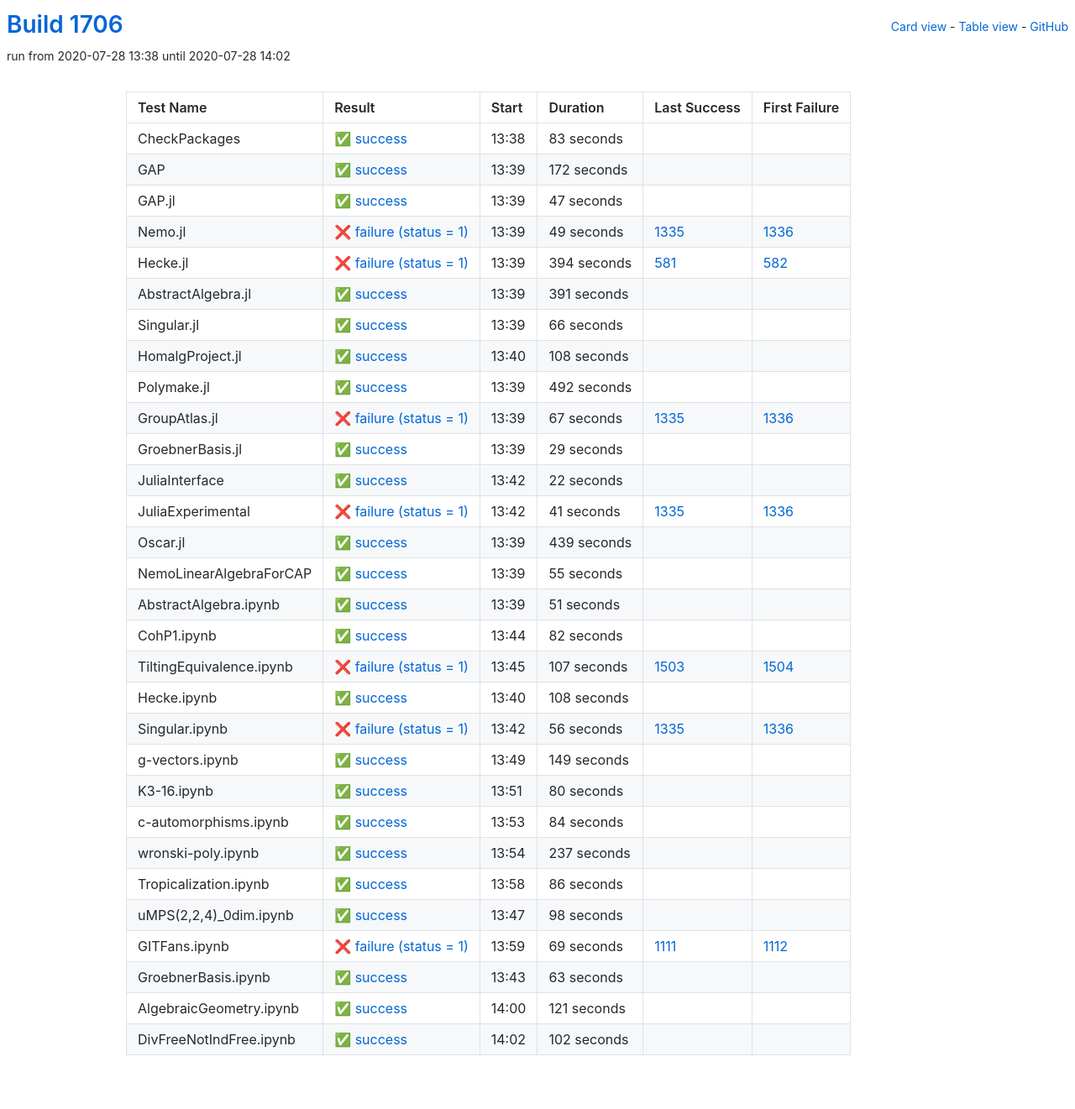
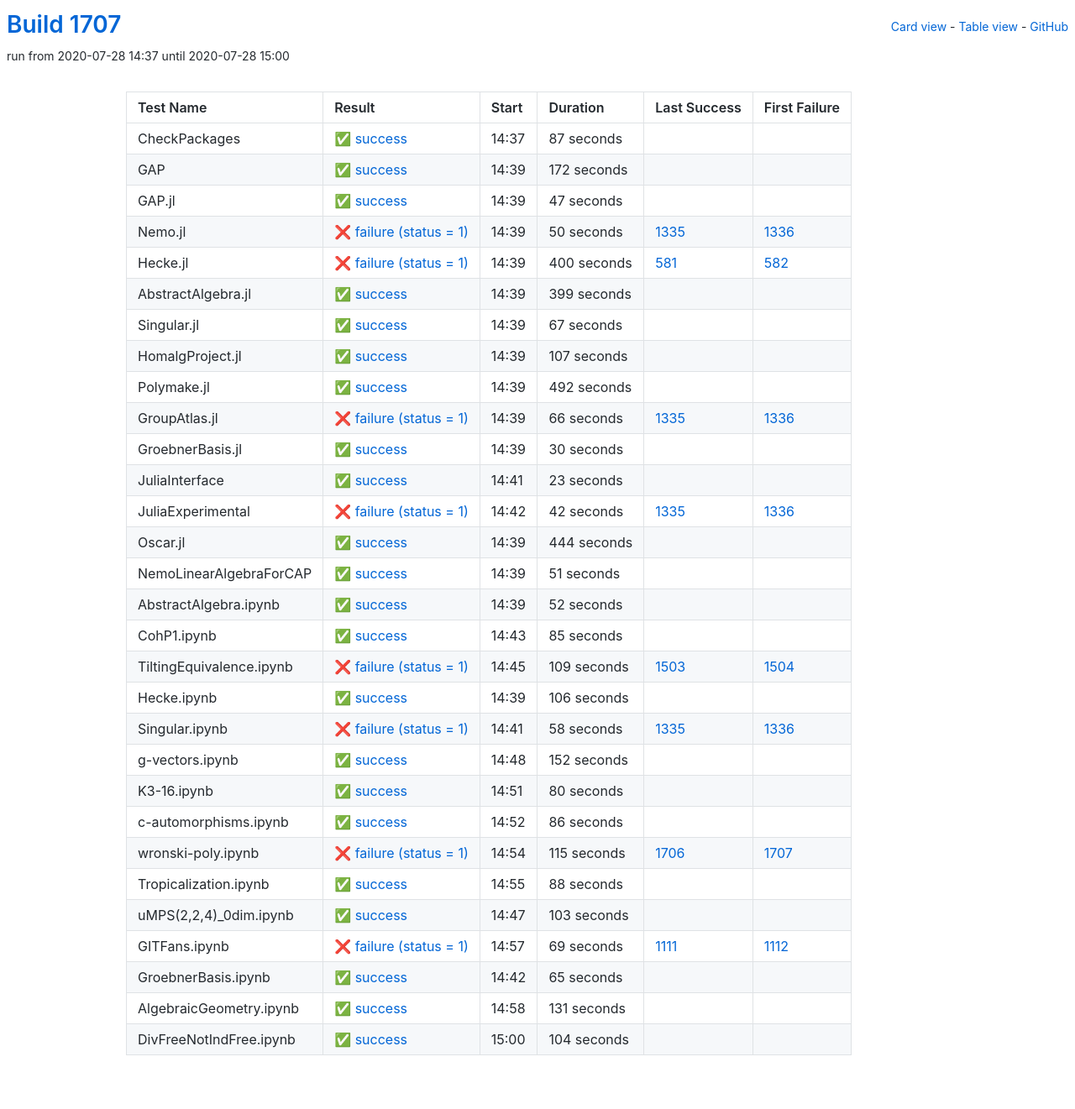
Before and after one commit to oscar-system/oscar-ci-status-1.4, a Jekyll site: the page built from table.html, in a window 1280 px wide. Shown: the whole page at 84% size. Built offline with Jekyll 4.4.1, drawn with Linux system fonts in a browser that asks for light colours.

Commit message:
Build #1707

```diff
--- a/_data/ci.yml
+++ b/_data/ci.yml
@@ -1,6 +1,6 @@
 ---
-build: 1706
-build_url: https://oscarci.mathematik.uni-kl.de/job/oscar-julia-1.4/1706/
+build: 1707
+build_url: https://oscarci.mathematik.uni-kl.de/job/oscar-julia-1.4/1707/
 job: oscar-julia-1.4
 organization: oscar-system
 repo: oscar-ci-status-1.4
@@ -8,20 +8,20 @@ repourl: https://github.com/oscar-system/oscar-ci-status-1.4
 tests:
 - name: CheckPackages
   id: checkpackages
-  log: https://oscarci.mathematik.uni-kl.de/job/oscar-julia-1.4/1706/artifact/logs/build-1706/CheckPackages.log
-  start: 2020-07-28 13:38
+  log: https://oscarci.mathematik.uni-kl.de/job/oscar-julia-1.4/1707/artifact/logs/build-1707/CheckPackages.log
+  start: 2020-07-28 14:37
   success: true
   exitcode: 0
   status: success
-  duration: 83
+  duration: 87
   last_success: false
   last_success_url:
   first_failure: false
   first_failure_url:
 - name: GAP
   id: gap
-  log: https://oscarci.mathematik.uni-kl.de/job/oscar-julia-1.4/1706/artifact/logs/build-1706/GAP.log
-  start: 2020-07-28 13:39
+  log: https://oscarci.mathematik.uni-kl.de/job/oscar-julia-1.4/1707/artifact/logs/build-1707/GAP.log
+  start: 2020-07-28 14:39
   success: true
   exitcode: 0
   status: success
@@ -32,8 +32,8 @@ tests:
   first_failure_url:
 - name: GAP.jl
   id: gap-jl
-  log: https://oscarci.mathematik.uni-kl.de/job/oscar-julia-1.4/1706/artifact/logs/build-1706/GAP.jl.log
-  start: 2020-07-28 13:39
+  log: https://oscarci.mathematik.uni-kl.de/job/oscar-julia-1.4/1707/artifact/logs/build-1707/GAP.jl.log
+  start: 2020-07-28 14:39
   success: true
   exitcode: 0
   status: success
@@ -44,68 +44,68 @@ tests:
   first_failure_url:
 - name: Nemo.jl
   id: nemo-jl
-  log: https://oscarci.mathematik.uni-kl.de/job/oscar-julia-1.4/1706/artifact/logs/build-1706/Nemo.jl.log
-  start: 2020-07-28 13:39
+  log: https://oscarci.mathematik.uni-kl.de/job/oscar-julia-1.4/1707/artifact/logs/build-1707/Nemo.jl.log
+  start: 2020-07-28 14:39
   success: false
   exitcode: 1
   status: failure
-  duration: 49
+  duration: 50
   last_success: 1335
   last_success_url: https://oscarci.mathematik.uni-kl.de/job/oscar-julia-1.4/1335/
   first_failure: 1336
   first_failure_url: https://oscarci.mathematik.uni-kl.de/job/oscar-julia-1.4/1336/
 - name: Hecke.jl
   id: hecke-jl
-  log: https://oscarci.mathematik.uni-kl.de/job/oscar-julia-1.4/1706/artifact/logs/build-1706/Hecke.jl.log
-  start: 2020-07-28 13:39
+  log: https://oscarci.mathematik.uni-kl.de/job/oscar-julia-1.4/1707/artifact/logs/build-1707/Hecke.jl.log
+  start: 2020-07-28 14:39
   success: false
   exitcode: 1
   status: failure
-  duration: 394
+  duration: 400
   last_success: 581
   last_success_url: https://oscarci.mathematik.uni-kl.de/job/oscar-julia-1.4/581/
   first_failure: 582
   first_failure_url: https://oscarci.mathematik.uni-kl.de/job/oscar-julia-1.4/582/
 - name: AbstractAlgebra.jl
   id: abstractalgebra-jl
-  log: https://oscarci.mathematik.uni-kl.de/job/oscar-julia-1.4/1706/artifact/logs/build-1706/AbstractAlgebra.jl.log
-  start: 2020-07-28 13:39
+  log: https://oscarci.mathematik.uni-kl.de/job/oscar-julia-1.4/1707/artifact/logs/build-1707/AbstractAlgebra.jl.log
+  start: 2020-07-28 14:39
   success: true
   exitcode: 0
   status: success
-  duration: 391
+  duration: 399
   last_success: false
   last_success_url:
   first_failure: false
   first_failure_url:
 - name: Singular.jl
   id: singular-jl
-  log: https://oscarci.mathematik.uni-kl.de/job/oscar-julia-1.4/1706/artifact/logs/build-1706/Singular.jl.log
-  start: 2020-07-28 13:39
+  log: https://oscarci.mathematik.uni-kl.de/job/oscar-julia-1.4/1707/artifact/logs/build-1707/Singular.jl.log
+  start: 2020-07-28 14:39
   success: true
   exitcode: 0
   status: success
-  duration: 66
+  duration: 67
   last_success: false
   last_success_url:
   first_failure: false
   first_failure_url:
 - name: HomalgProject.jl
   id: homalgproject-jl
-  log: https://oscarci.mathematik.uni-kl.de/job/oscar-julia-1.4/1706/artifact/logs/build-1706/HomalgProject.jl.log
-  start: 2020-07-28 13:40
+  log: https://oscarci.mathematik.uni-kl.de/job/oscar-julia-1.4/1707/artifact/logs/build-1707/HomalgProject.jl.log
+  start: 2020-07-28 14:39
   success: true
   exitcode: 0
   status: success
-  duration: 108
+  duration: 107
   last_success: false
   last_success_url:
   first_failure: false
   first_failure_url:
 - name: Polymake.jl
   id: polymake-jl
-  log: https://oscarci.mathematik.uni-kl.de/job/oscar-julia-1.4/1706/artifact/logs/build-1706/Polymake.jl.log
-  start: 2020-07-28 13:39
+  log: https://oscarci.mathematik.uni-kl.de/job/oscar-julia-1.4/1707/artifact/logs/build-1707/Polymake.jl.log
+  start: 2020-07-28 14:39
   success: true
   exitcode: 0
   status: success
@@ -116,80 +116,68 @@ tests:
   first_failure_url:
 - name: GroupAtlas.jl
   id: groupatlas-jl
-  log: https://oscarci.mathematik.uni-kl.de/job/oscar-julia-1.4/1706/artifact/logs/build-1706/GroupAtlas.jl.log
-  start: 2020-07-28 13:39
+  log: https://oscarci.mathematik.uni-kl.de/job/oscar-julia-1.4/1707/artifact/logs/build-1707/GroupAtlas.jl.log
+  start: 2020-07-28 14:39
   success: false
   exitcode: 1
   status: failure
-  duration: 67
+  duration: 66
   last_success: 1335
   last_success_url: https://oscarci.mathematik.uni-kl.de/job/oscar-julia-1.4/1335/
   first_failure: 1336
   first_failure_url: https://oscarci.mathematik.uni-kl.de/job/oscar-julia-1.4/1336/
 - name: GroebnerBasis.jl
   id: groebnerbasis-jl
-  log: https://oscarci.mathematik.uni-kl.de/job/oscar-julia-1.4/1706/artifact/logs/build-1706/GroebnerBasis.jl.log
-  start: 2020-07-28 13:39
+  log: https://oscarci.mathematik.uni-kl.de/job/oscar-julia-1.4/1707/artifact/logs/build-1707/GroebnerBasis.jl.log
+  start: 2020-07-28 14:39
   success: true
   exitcode: 0
   status: success
-  duration: 29
+  duration: 30
   last_success: false
   last_success_url:
   first_failure: false
   first_failure_url:
 - name: JuliaInterface
   id: juliainterface
-  log: https://oscarci.mathematik.uni-kl.de/job/oscar-julia-1.4/1706/artifact/logs/build-1706/JuliaInterface.log
-  start: 2020-07-28 13:42
+  log: https://oscarci.mathematik.uni-kl.de/job/oscar-julia-1.4/1707/artifact/logs/build-1707/JuliaInterface.log
+  start: 2020-07-28 14:41
   success: true
   exitcode: 0
   status: success
-  duration: 22
+  duration: 23
   last_success: false
   last_success_url:
   first_failure: false
   first_failure_url:
 - name: JuliaExperimental
   id: juliaexperimental
-  log: https://oscarci.mathematik.uni-kl.de/job/oscar-julia-1.4/1706/artifact/logs/build-1706/JuliaExperimental.log
-  start: 2020-07-28 13:42
+  log: https://oscarci.mathematik.uni-kl.de/job/oscar-julia-1.4/1707/artifact/logs/build-1707/JuliaExperimental.log
+  start: 2020-07-28 14:42
   success: false
   exitcode: 1
   status: failure
-  duration: 41
+  duration: 42
   last_success: 1335
   last_success_url: https://oscarci.mathematik.uni-kl.de/job/oscar-julia-1.4/1335/
   first_failure: 1336
   first_failure_url: https://oscarci.mathematik.uni-kl.de/job/oscar-julia-1.4/1336/
 - name: Oscar.jl
   id: oscar-jl
-  log: https://oscarci.mathematik.uni-kl.de/job/oscar-julia-1.4/1706/artifact/logs/build-1706/Oscar.jl.log
-  start: 2020-07-28 13:39
+  log: https://oscarci.mathematik.uni-kl.de/job/oscar-julia-1.4/1707/artifact/logs/build-1707/Oscar.jl.log
+  start: 2020-07-28 14:39
   success: true
   exitcode: 0
   status: success
-  duration: 439
+  duration: 444
   last_success: false
   last_success_url:
   first_failure: false
   first_failure_url:
 - name: NemoLinearAlgebraForCAP
   id: nemolinearalgebraforcap
-  log: https://oscarci.mathematik.uni-kl.de/job/oscar-julia-1.4/1706/artifact/logs/build-1706/NemoLinearAlgebraForCAP.log
-  start: 2020-07-28 13:39
-  success: true
-  exitcode: 0
-  status: success
-  duration: 55
-  last_success: false
-  last_success_url:
-  first_failure: false
-  first_failure_url:
-- name: AbstractAlgebra.ipynb
-  id: abstractalgebra-ipynb
-  log: https://oscarci.mathematik.uni-kl.de/job/oscar-julia-1.4/1706/artifact/logs/build-1706/AbstractAlgebra.ipynb.log
-  start: 2020-07-28 13:39
+  log: https://oscarci.mathematik.uni-kl.de/job/oscar-julia-1.4/1707/artifact/logs/build-1707/NemoLinearAlgebraForCAP.log
+  start: 2020-07-28 14:39
   success: true
   exitcode: 0
   status: success
@@ -198,70 +186,82 @@ tests:
   last_success_url:
   first_failure: false
   first_failure_url:
-- name: CohP1.ipynb
-  id: cohp1-ipynb
-  log: https://oscarci.mathematik.uni-kl.de/job/oscar-julia-1.4/1706/artifact/logs/build-1706/CohP1.ipynb.log
-  start: 2020-07-28 13:44
+- name: AbstractAlgebra.ipynb
+  id: abstractalgebra-ipynb
+  log: https://oscarci.mathematik.uni-kl.de/job/oscar-julia-1.4/1707/artifact/logs/build-1707/AbstractAlgebra.ipynb.log
+  start: 2020-07-28 14:39
   success: true
   exitcode: 0
   status: success
-  duration: 82
+  duration: 52
+  last_success: false
+  last_success_url:
+  first_failure: false
+  first_failure_url:
+- name: CohP1.ipynb
+  id: cohp1-ipynb
+  log: https://oscarci.mathematik.uni-kl.de/job/oscar-julia-1.4/1707/artifact/logs/build-1707/CohP1.ipynb.log
+  start: 2020-07-28 14:43
+  success: true
+  exitcode: 0
+  status: success
+  duration: 85
   last_success: false
   last_success_url:
   first_failure: false
   first_failure_url:
 - name: TiltingEquivalence.ipynb
   id: tiltingequivalence-ipynb
-  log: https://oscarci.mathematik.uni-kl.de/job/oscar-julia-1.4/1706/artifact/logs/build-1706/TiltingEquivalence.ipynb.log
-  start: 2020-07-28 13:45
+  log: https://oscarci.mathematik.uni-kl.de/job/oscar-julia-1.4/1707/artifact/logs/build-1707/TiltingEquivalence.ipynb.log
+  start: 2020-07-28 14:45
   success: false
   exitcode: 1
   status: failure
-  duration: 107
+  duration: 109
   last_success: 1503
   last_success_url: https://oscarci.mathematik.uni-kl.de/job/oscar-julia-1.4/1503/
   first_failure: 1504
   first_failure_url: https://oscarci.mathematik.uni-kl.de/job/oscar-julia-1.4/1504/
 - name: Hecke.ipynb
   id: hecke-ipynb
-  log: https://oscarci.mathematik.uni-kl.de/job/oscar-julia-1.4/1706/artifact/logs/build-1706/Hecke.ipynb.log
-  start: 2020-07-28 13:40
+  log: https://oscarci.mathematik.uni-kl.de/job/oscar-julia-1.4/1707/artifact/logs/build-1707/Hecke.ipynb.log
+  start: 2020-07-28 14:39
   success: true
   exitcode: 0
   status: success
-  duration: 108
+  duration: 106
   last_success: false
   last_success_url:
   first_failure: false
   first_failure_url:
 - name: Singular.ipynb
   id: singular-ipynb
-  log: https://oscarci.mathematik.uni-kl.de/job/oscar-julia-1.4/1706/artifact/logs/build-1706/Singular.ipynb.log
-  start: 2020-07-28 13:42
+  log: https://oscarci.mathematik.uni-kl.de/job/oscar-julia-1.4/1707/artifact/logs/build-1707/Singular.ipynb.log
+  start: 2020-07-28 14:41
   success: false
   exitcode: 1
   status: failure
-  duration: 56
+  duration: 58
   last_success: 1335
   last_success_url: https://oscarci.mathematik.uni-kl.de/job/oscar-julia-1.4/1335/
   first_failure: 1336
   first_failure_url: https://oscarci.mathematik.uni-kl.de/job/oscar-julia-1.4/1336/
 - name: g-vectors.ipynb
   id: g-vectors-ipynb
-  log: https://oscarci.mathematik.uni-kl.de/job/oscar-julia-1.4/1706/artifact/logs/build-1706/g-vectors.ipynb.log
-  start: 2020-07-28 13:49
+  log: https://oscarci.mathematik.uni-kl.de/job/oscar-julia-1.4/1707/artifact/logs/build-1707/g-vectors.ipynb.log
+  start: 2020-07-28 14:48
   success: true
   exitcode: 0
   status: success
-  duration: 149
+  duration: 152
   last_success: false
   last_success_url:
   first_failure: false
   first_failure_url:
 - name: K3-16.ipynb
   id: k3-16-ipynb
-  log: https://oscarci.mathematik.uni-kl.de/job/oscar-julia-1.4/1706/artifact/logs/build-1706/K3-16.ipynb.log
-  start: 2020-07-28 13:51
+  log: https://oscarci.mathematik.uni-kl.de/job/oscar-julia-1.4/1707/artifact/logs/build-1707/K3-16.ipynb.log
+  start: 2020-07-28 14:51
   success: true
   exitcode: 0
   status: success
@@ -272,32 +272,8 @@ tests:
   first_failure_url:
 - name: c-automorphisms.ipynb
   id: c-automorphisms-ipynb
-  log: https://oscarci.mathematik.uni-kl.de/job/oscar-julia-1.4/1706/artifact/logs/build-1706/c-automorphisms.ipynb.log
-  start: 2020-07-28 13:53
-  success: true
-  exitcode: 0
-  status: success
-  duration: 84
-  last_success: false
-  last_success_url:
-  first_failure: false
-  first_failure_url:
-- name: wronski-poly.ipynb
-  id: wronski-poly-ipynb
-  log: https://oscarci.mathematik.uni-kl.de/job/oscar-julia-1.4/1706/artifact/logs/build-1706/wronski-poly.ipynb.log
-  start: 2020-07-28 13:54
-  success: true
-  exitcode: 0
-  status: success
-  duration: 237
-  last_success: false
-  last_success_url:
-  first_failure: false
-  first_failure_url:
-- name: Tropicalization.ipynb
-  id: tropicalization-ipynb
-  log: https://oscarci.mathematik.uni-kl.de/job/oscar-julia-1.4/1706/artifact/logs/build-1706/Tropicalization.ipynb.log
-  start: 2020-07-28 13:58
+  log: https://oscarci.mathematik.uni-kl.de/job/oscar-julia-1.4/1707/artifact/logs/build-1707/c-automorphisms.ipynb.log
+  start: 2020-07-28 14:52
   success: true
   exitcode: 0
   status: success
@@ -306,22 +282,46 @@ tests:
   last_success_url:
   first_failure: false
   first_failure_url:
-- name: uMPS(2,2,4)_0dim.ipynb
-  id: umps-2-2-4-0dim-ipynb
-  log: https://oscarci.mathematik.uni-kl.de/job/oscar-julia-1.4/1706/artifact/logs/build-1706/uMPS-2-2-4-_0dim.ipynb.log
-  start: 2020-07-28 13:47
+- name: wronski-poly.ipynb
+  id: wronski-poly-ipynb
+  log: https://oscarci.mathematik.uni-kl.de/job/oscar-julia-1.4/1707/artifact/logs/build-1707/wronski-poly.ipynb.log
+  start: 2020-07-28 14:54
+  success: false
+  exitcode: 1
+  status: failure
+  duration: 115
+  last_success: 1706
+  last_success_url: https://oscarci.mathematik.uni-kl.de/job/oscar-julia-1.4/1706/
+  first_failure: 1707
+  first_failure_url: https://oscarci.mathematik.uni-kl.de/job/oscar-julia-1.4/1707/
+- name: Tropicalization.ipynb
+  id: tropicalization-ipynb
+  log: https://oscarci.mathematik.uni-kl.de/job/oscar-julia-1.4/1707/artifact/logs/build-1707/Tropicalization.ipynb.log
+  start: 2020-07-28 14:55
   success: true
   exitcode: 0
   status: success
-  duration: 98
+  duration: 88
+  last_success: false
+  last_success_url:
+  first_failure: false
+  first_failure_url:
+- name: uMPS(2,2,4)_0dim.ipynb
+  id: umps-2-2-4-0dim-ipynb
+  log: https://oscarci.mathematik.uni-kl.de/job/oscar-julia-1.4/1707/artifact/logs/build-1707/uMPS-2-2-4-_0dim.ipynb.log
+  start: 2020-07-28 14:47
+  success: true
+  exitcode: 0
+  status: success
+  duration: 103
   last_success: false
   last_success_url:
   first_failure: false
   first_failure_url:
 - name: GITFans.ipynb
   id: gitfans-ipynb
-  log: https://oscarci.mathematik.uni-kl.de/job/oscar-julia-1.4/1706/artifact/logs/build-1706/GITFans.ipynb.log
-  start: 2020-07-28 13:59
+  log: https://oscarci.mathematik.uni-kl.de/job/oscar-julia-1.4/1707/artifact/logs/build-1707/GITFans.ipynb.log
+  start: 2020-07-28 14:57
   success: false
   exitcode: 1
   status: failure
@@ -332,36 +332,36 @@ tests:
   first_failure_url: https://oscarci.mathematik.uni-kl.de/job/oscar-julia-1.4/1112/
 - name: GroebnerBasis.ipynb
   id: groebnerbasis-ipynb
-  log: https://oscarci.mathematik.uni-kl.de/job/oscar-julia-1.4/1706/artifact/logs/build-1706/GroebnerBasis.ipynb.log
-  start: 2020-07-28 13:43
+  log: https://oscarci.mathematik.uni-kl.de/job/oscar-julia-1.4/1707/artifact/logs/build-1707/GroebnerBasis.ipynb.log
+  start: 2020-07-28 14:42
   success: true
   exitcode: 0
   status: success
-  duration: 63
+  duration: 65
   last_success: false
   last_success_url:
   first_failure: false
   first_failure_url:
 - name: AlgebraicGeometry.ipynb
   id: algebraicgeometry-ipynb
-  log: https://oscarci.mathematik.uni-kl.de/job/oscar-julia-1.4/1706/artifact/logs/build-1706/AlgebraicGeometry.ipynb.log
-  start: 2020-07-28 14:00
+  log: https://oscarci.mathematik.uni-kl.de/job/oscar-julia-1.4/1707/artifact/logs/build-1707/AlgebraicGeometry.ipynb.log
+  start: 2020-07-28 14:58
   success: true
   exitcode: 0
   status: success
-  duration: 121
+  duration: 131
   last_success: false
   last_success_url:
   first_failure: false
   first_failure_url:
 - name: DivFreeNotIndFree.ipynb
   id: divfreenotindfree-ipynb
-  log: https://oscarci.mathematik.uni-kl.de/job/oscar-julia-1.4/1706/artifact/logs/build-1706/DivFreeNotIndFree.ipynb.log
-  start: 2020-07-28 14:02
+  log: https://oscarci.mathematik.uni-kl.de/job/oscar-julia-1.4/1707/artifact/logs/build-1707/DivFreeNotIndFree.ipynb.log
+  start: 2020-07-28 15:00
   success: true
   exitcode: 0
   status: success
-  duration: 102
+  duration: 104
   last_success: false
   last_success_url:
   first_failure: false
```
Also changed, not shown: README.md.
